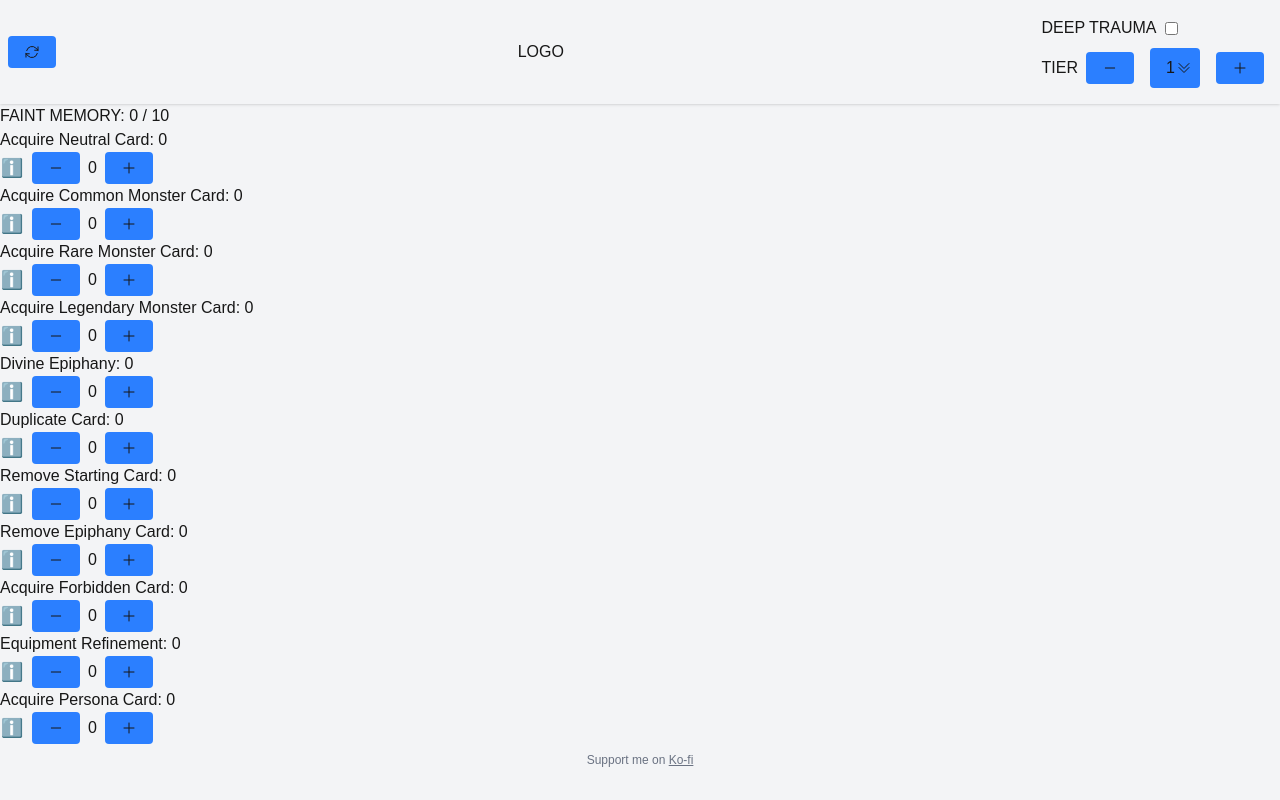
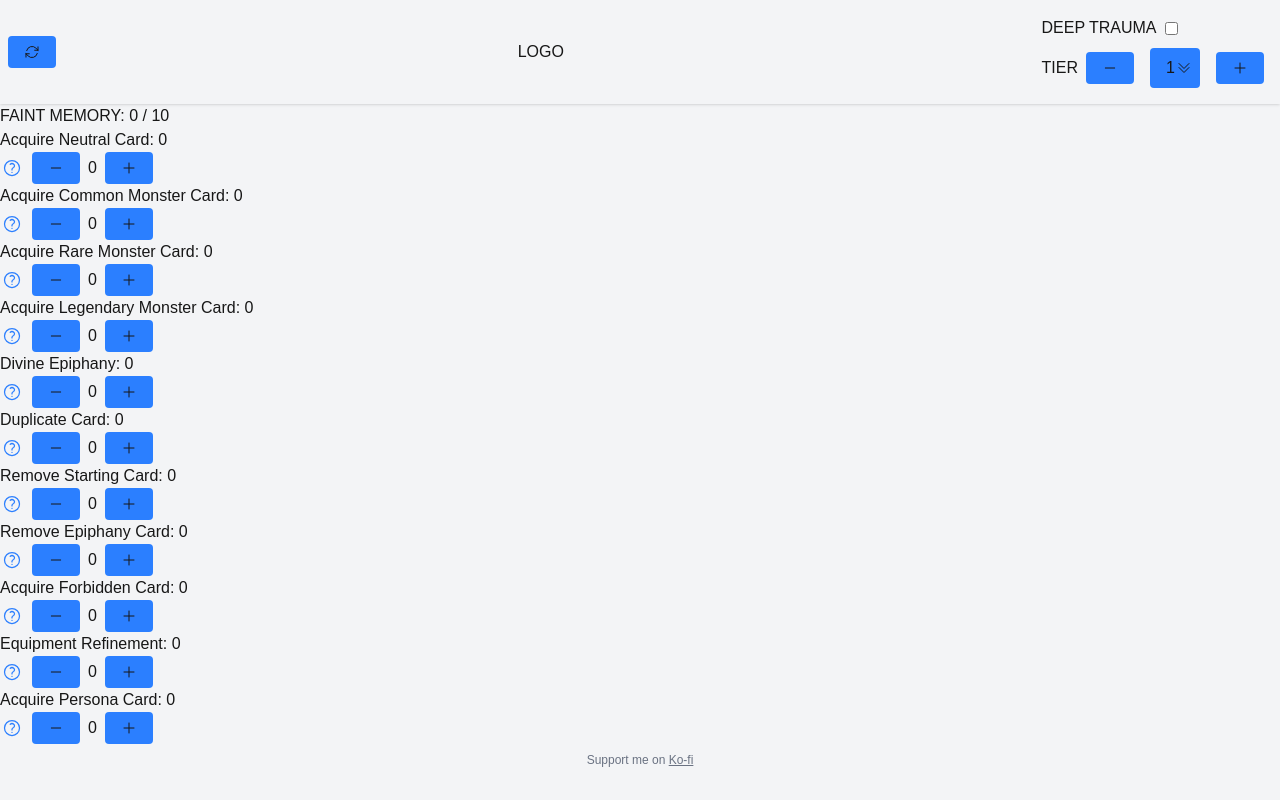
Before and after one commit to jbchhproj/czn-save-data-calculator, a Next.js app: page / in a window 1280 px wide. Built offline with nearby package versions, Linux system fonts and the light colour scheme.

Commit message:
add more svg

```diff
--- a/src/components/SelectionBlock.tsx
+++ b/src/components/SelectionBlock.tsx
@@ -1,5 +1,7 @@
 import { SelectionBlockConfig } from "@/types/SelectionBlockConfig";
 import SelectionBlockStepper from "./SelectionBlockStepper";
+import QuestionCircleIcon from "./icons/QuestionCircleIcon";
+import ExpandMinusIcon from "./icons/ExpandMinusIcon";
 
 interface SelectionBlockProps {
   config: SelectionBlockConfig;
@@ -41,7 +43,11 @@
             onClick={() => onToggleExpand(config.id)}
             className="w-6 h-6 flex items-center justify-center text-blue-500 text-lg rounded-full hover:bg-blue-100 focus:outline-none"
           >
-            {isExpanded ? "▲" : "ℹ️"}
+            {isExpanded ? (
+              <ExpandMinusIcon />
+            ) : (
+              <QuestionCircleIcon />
+            )}
           </button>
           <SelectionBlockStepper
             config={config}
--- /dev/null
+++ b/src/components/icons/ExpandMinusIcon.tsx
@@ -0,0 +1,7 @@
+export default function ExpandMinusIcon({ className = "w-5 h-5" }) {
+  return (
+    <svg xmlns="http://www.w3.org/2000/svg" fill="none" viewBox="0 0 24 24" strokeWidth={1.5} stroke="currentColor" className={className}>
+      <path strokeLinecap="round" strokeLinejoin="round" d="M15 12H9m12 0a9 9 0 1 1-18 0 9 9 0 0 1 18 0Z" />
+    </svg>
+  );
+}
--- /dev/null
+++ b/src/components/icons/ExpandPlusIcon.tsx
@@ -0,0 +1,7 @@
+export default function ExpandPlusIcon({ className = "w-5 h-5" }) {
+  return (
+    <svg xmlns="http://www.w3.org/2000/svg" fill="none" viewBox="0 0 24 24" strokeWidth={1.5} stroke="currentColor" className={className}>
+      <path strokeLinecap="round" strokeLinejoin="round" d="M12 9v6m3-3H9m12 0a9 9 0 1 1-18 0 9 9 0 0 1 18 0Z" />
+    </svg>
+  );
+}
--- /dev/null
+++ b/src/components/icons/QuestionCircleIcon.tsx
@@ -0,0 +1,7 @@
+export default function QuestionCircleIcon({ className = "w-5 h-5" }) {
+  return (
+    <svg xmlns="http://www.w3.org/2000/svg" fill="none" viewBox="0 0 24 24" strokeWidth={1.5} stroke="currentColor" className={className}>
+      <path strokeLinecap="round" strokeLinejoin="round" d="M9.879 7.519c1.171-1.025 3.071-1.025 4.242 0 1.172 1.025 1.172 2.687 0 3.712-.203.179-.43.326-.67.442-.745.361-1.45.999-1.45 1.827v.75M21 12a9 9 0 1 1-18 0 9 9 0 0 1 18 0Zm-9 5.25h.008v.008H12v-.008Z" />
+    </svg>
+  );
+}
```
